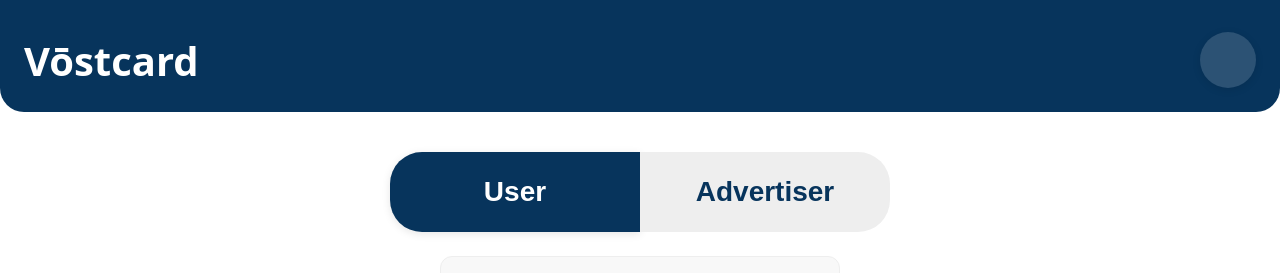
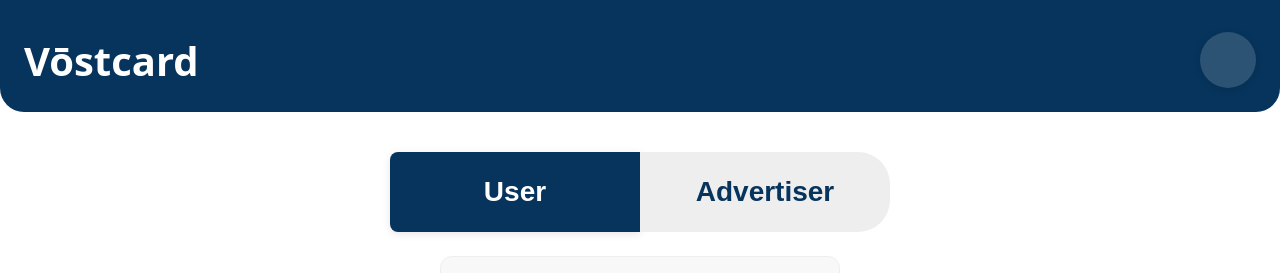
Before and after one commit to Vostcard-app/web-app, a React (Vite) app: page /register in a window 1280 px wide. Shown: the top 273 px of the page. Built offline with nearby package versions, Linux system fonts and the light colour scheme; no server answers.

Commit message:
Update registration page: font size 20px, square toggle, Node 18 for Netlify

```diff
--- a/src/pages/RegistrationPage.tsx
+++ b/src/pages/RegistrationPage.tsx
@@ -151,7 +151,7 @@ export default function RegistrationPage() {
             background: formType === "user" ? "#07345c" : "#eee",
             color: formType === "user" ? "#fff" : "#07345c",
             border: 'none',
-            borderRadius: '32px 0 0 32px',
+            borderRadius: '8px 0 0 8px',
             fontWeight: 700,
             fontSize: 28,
             cursor: 'pointer',
```
